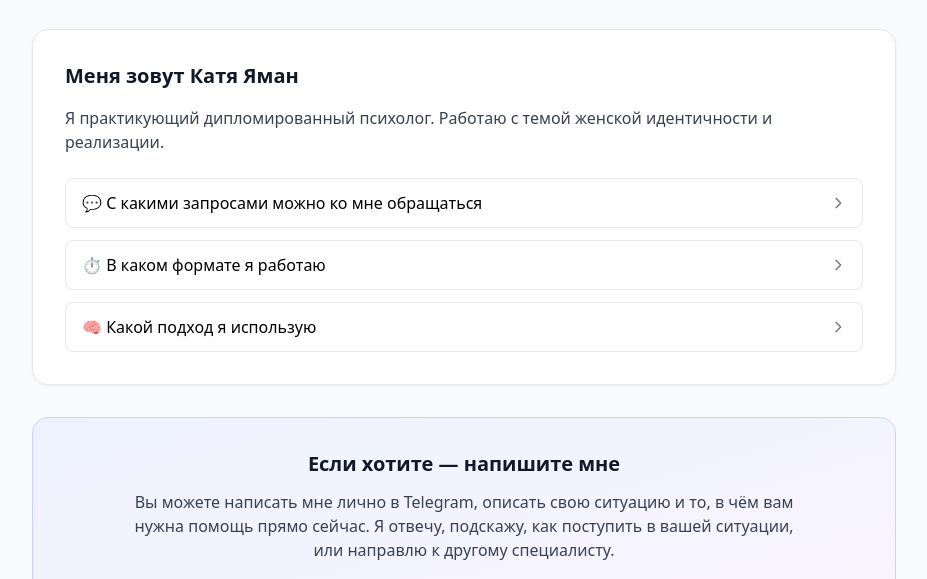
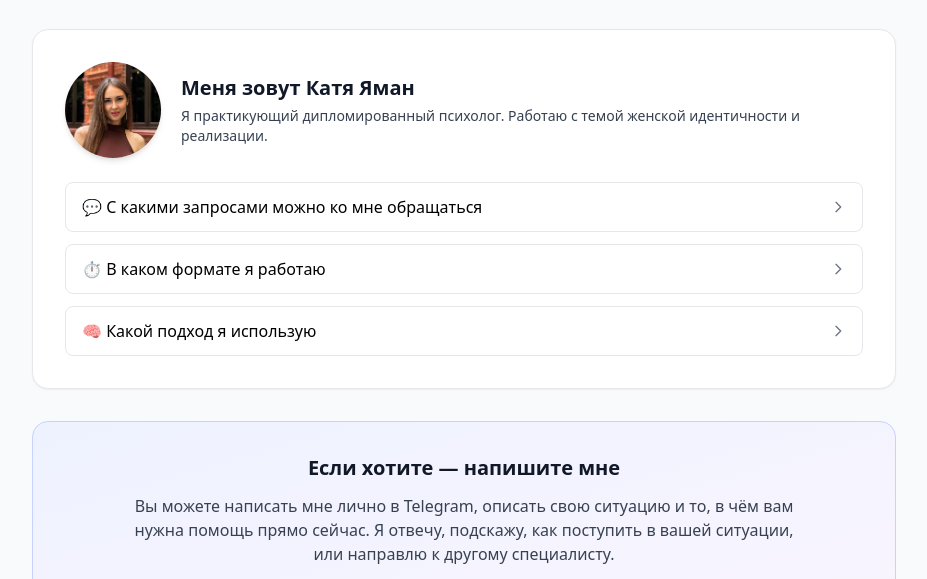
Before and after one commit to katyayaman-psychotype-test/psychotype-test, a plain HTML site: page index.html in a window 1280 px wide. Shown: the part 193-772 px from the top of the page, without its empty margins (176-1103 px from the left). Drawn offline with nearby package versions, Linux system fonts and the light colour scheme.

Commit message:
Update index.html

```diff
--- a/index.html
+++ b/index.html
@@ -73,10 +73,15 @@
             </div>
         </div>
 
-        <!-- Блок О себе -->
+        <!-- Блок О себе (с фото) -->
         <div class="bg-white rounded-2xl shadow-sm border border-gray-200 p-6 md:p-8 mb-8">
-            <h2 class="text-xl font-bold text-gray-900 mb-4">Меня зовут Катя Яман</h2>
-            <p class="text-gray-700 mb-6">Я практикующий дипломированный психолог. Работаю с темой женской идентичности и реализации.</p>
+            <div class="flex items-center gap-5 mb-6">
+                <img src="katya.jpg" alt="Катя Яман" class="w-24 h-24 rounded-full object-cover shrink-0 shadow-md">
+                <div>
+                    <h2 class="text-xl font-bold text-gray-900 mb-1">Меня зовут Катя Яман</h2>
+                    <p class="text-gray-700 text-sm">Я практикующий дипломированный психолог. Работаю с темой женской идентичности и реализации.</p>
+                </div>
+            </div>
 
             <details class="border rounded-lg mb-3">
                 <summary class="px-4 py-3 font-medium hover:bg-gray-50 transition-colors flex items-center justify-between">
```
